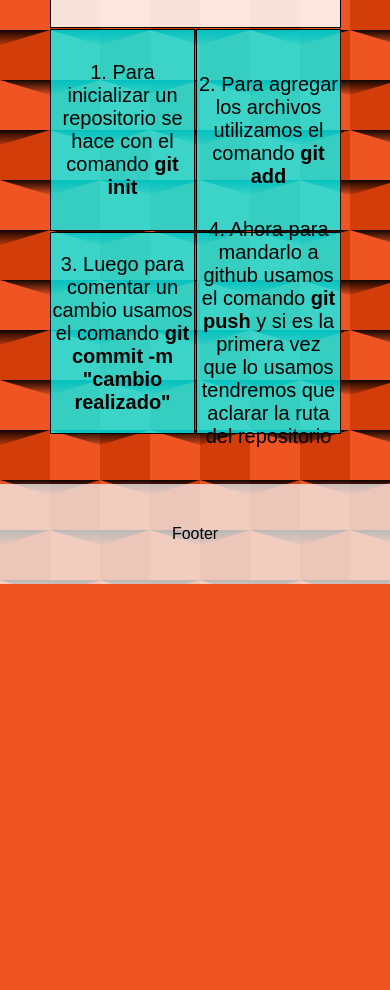
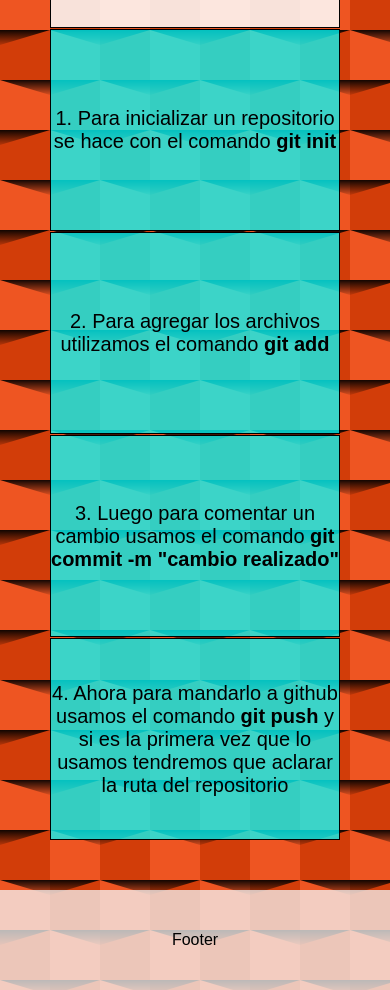
Before and after one commit to LautaroTresca/Desafio-git, a plain HTML site: page index.html in a window 390 px wide. Shown: the part 720-1710 px from the top of the page. Before the commit the page ends 1304 px from the top, so only its background shows below. Drawn offline with nearby package versions, Linux system fonts and the light colour scheme; a web font is replaced by a local one.

Commit message:
se agregó media queris

```diff
--- a/css/style.css
+++ b/css/style.css
@@ -158,3 +158,21 @@
 
 
 }
+
+
+@media(max-width: 436px){
+    .section-dos{
+        display: grid;
+        grid-template-columns: auto;
+        grid-template-rows: auto;
+        gap: 1px;
+        margin-top: 100px;
+        grid-template-areas:
+        "recuadro1"
+        "recuadro2"
+        "recuadro3"
+        "recuadro4"
+        "recuadro5";
+    }
+
+}
```
